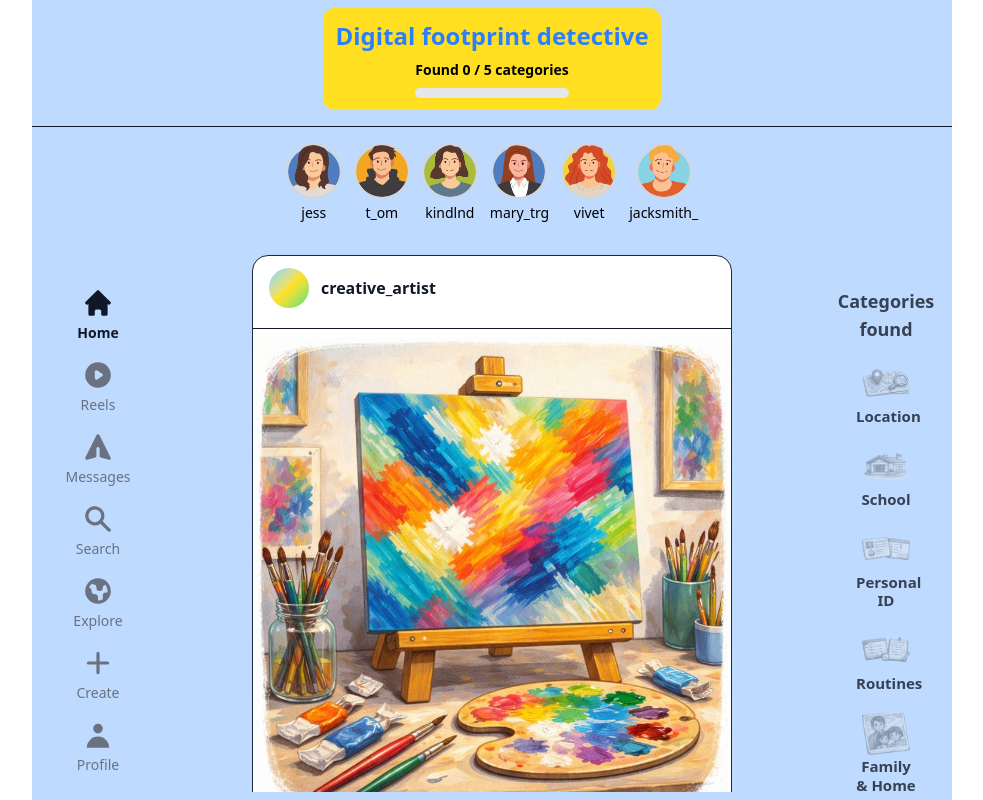
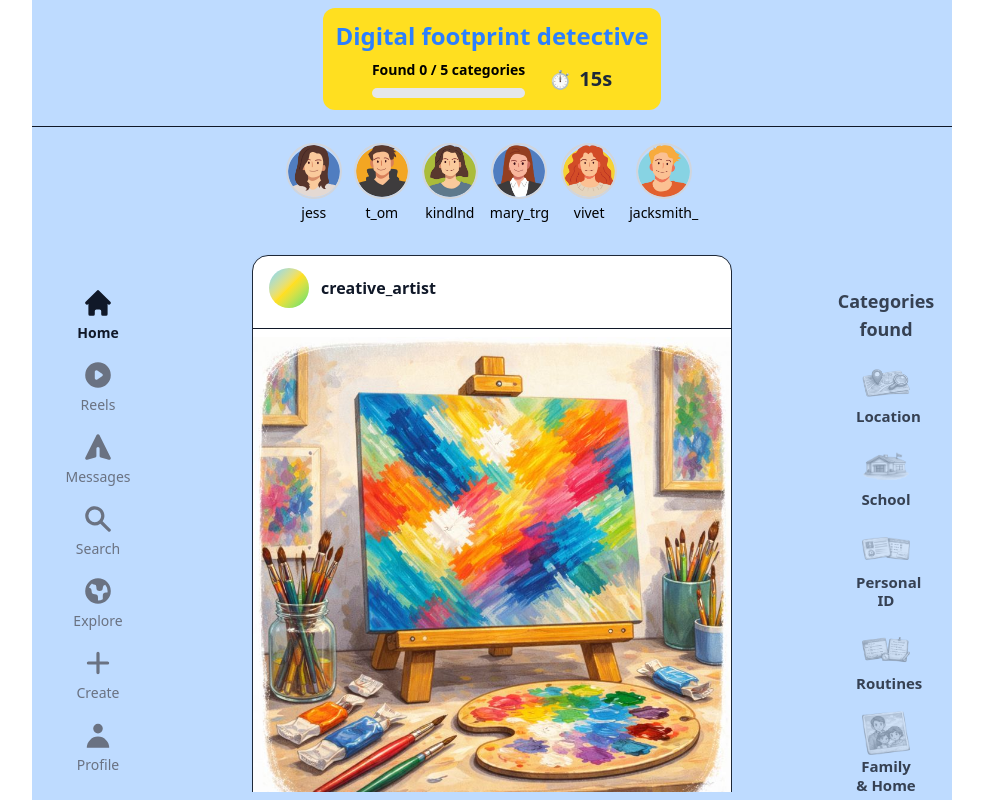
Before and after one commit to minmin1805/Digital-Footprint-Game, a React (Vite) app in the folder frontend/: page /game in a window 1280 px wide. Shown: the whole page, without its empty margins (148-1131 px from the left). Built offline with nearby package versions, Linux system fonts and the light colour scheme.

Commit message:
added the countdown 15 seconds + adjust the feecontainer so that it align at the middle of screen

```diff
--- a/frontend/src/components/FeedContainer.jsx
+++ b/frontend/src/components/FeedContainer.jsx
@@ -26,16 +26,17 @@ function FeedContainer() {
     >
       <div
         ref={feedInnerRef}
-        className="flex flex-col items-center gap-6 py-4 w-full max-w-[480px] shrink-0"
+        className="flex flex-col items-center gap-16 py-4 w-full max-w-[480px] shrink-0"
         style={{ transform: `translateY(-${scrollPosition}px)` }}
       >
         {posts.map((post) => (
-          <Post
-            key={post.id}
-            post={post}
-            onCorrectClick={handleCorrectClick}
-            onIncorrectClick={handleIncorrectClick}
-          />
+          <div key={post.id} className="w-full flex justify-center shrink-0">
+            <Post
+              post={post}
+              onCorrectClick={handleCorrectClick}
+              onIncorrectClick={handleIncorrectClick}
+            />
+          </div>
         ))}
       </div>
     </div>
--- a/frontend/src/pages/GamePage.jsx
+++ b/frontend/src/pages/GamePage.jsx
@@ -34,7 +34,11 @@ function GamePage() {
     setGameComplete,
     setSafePostClickCounts,
     setScrollDelayActive,
+    setScrollPhase,
+    setCurrentPostIndex,
     currentPopup,
+    postTimerSeconds,
+    startPostTimer,
     handleUnsafePopupContinue,
     handleSafePopupContinue,
     handleCompletionClose,
@@ -110,6 +114,8 @@ function GamePage() {
     setIsPaused(false)
     setGameComplete(false)
     setSafePostClickCounts({})
+    setCurrentPostIndex(0)
+    setScrollPhase('scrolling')
     return () => {
       if (scrollDelayTimerRef.current) clearTimeout(scrollDelayTimerRef.current)
     }
@@ -125,6 +131,8 @@ function GamePage() {
     setGameComplete,
     setSafePostClickCounts,
     setScrollDelayActive,
+    setCurrentPostIndex,
+    setScrollPhase,
   ])
 
   const handleCountdownComplete = useCallback(() => {
@@ -133,15 +141,18 @@ function GamePage() {
     if (skipScrollDelayRef.current) {
       skipScrollDelayRef.current = false
       setScrollDelayActive(false)
+      setScrollPhase('holding')
+      startPostTimer()
       return
     }
+    setScrollPhase('scrolling')
     setScrollDelayActive(true)
     if (scrollDelayTimerRef.current) clearTimeout(scrollDelayTimerRef.current)
     scrollDelayTimerRef.current = setTimeout(() => {
       setScrollDelayActive(false)
       scrollDelayTimerRef.current = null
     }, 1500)
-  }, [setCountdownActive, setGameStartTime, setScrollDelayActive])
+  }, [setCountdownActive, setGameStartTime, setScrollDelayActive, setScrollPhase, startPostTimer])
 
   const categoriesFound = new Set(foundItems.map((f) => f.category)).size
 
@@ -150,10 +161,18 @@ function GamePage() {
       {countdownActive && (
         <CountdownOverlay onComplete={handleCountdownComplete} />
       )}
-      {/* Banner + progress */}
+      {/* Banner + progress + post timer */}
       <div className="flex flex-col items-center justify-center p-3 gap-2 bg-yellow-300 rounded-xl mt-2">
         <h1 className="text-2xl font-bold text-center text-blue-500">Digital footprint detective</h1>
-        <ProgressBar currentStep={categoriesFound} totalSteps={5} label="categories" />
+        <div className="flex items-center gap-6">
+          <ProgressBar currentStep={categoriesFound} totalSteps={5} label="categories" />
+          {!countdownActive && !currentPopup && (
+            <div className="flex items-center gap-2 text-gray-800 font-bold">
+              <span className="text-lg">⏱</span>
+              <span className="text-xl tabular-nums">{postTimerSeconds}s</span>
+            </div>
+          )}
+        </div>
       </div>
 
       <div className="w-full h-px bg-gray-900 my-4" />
```
